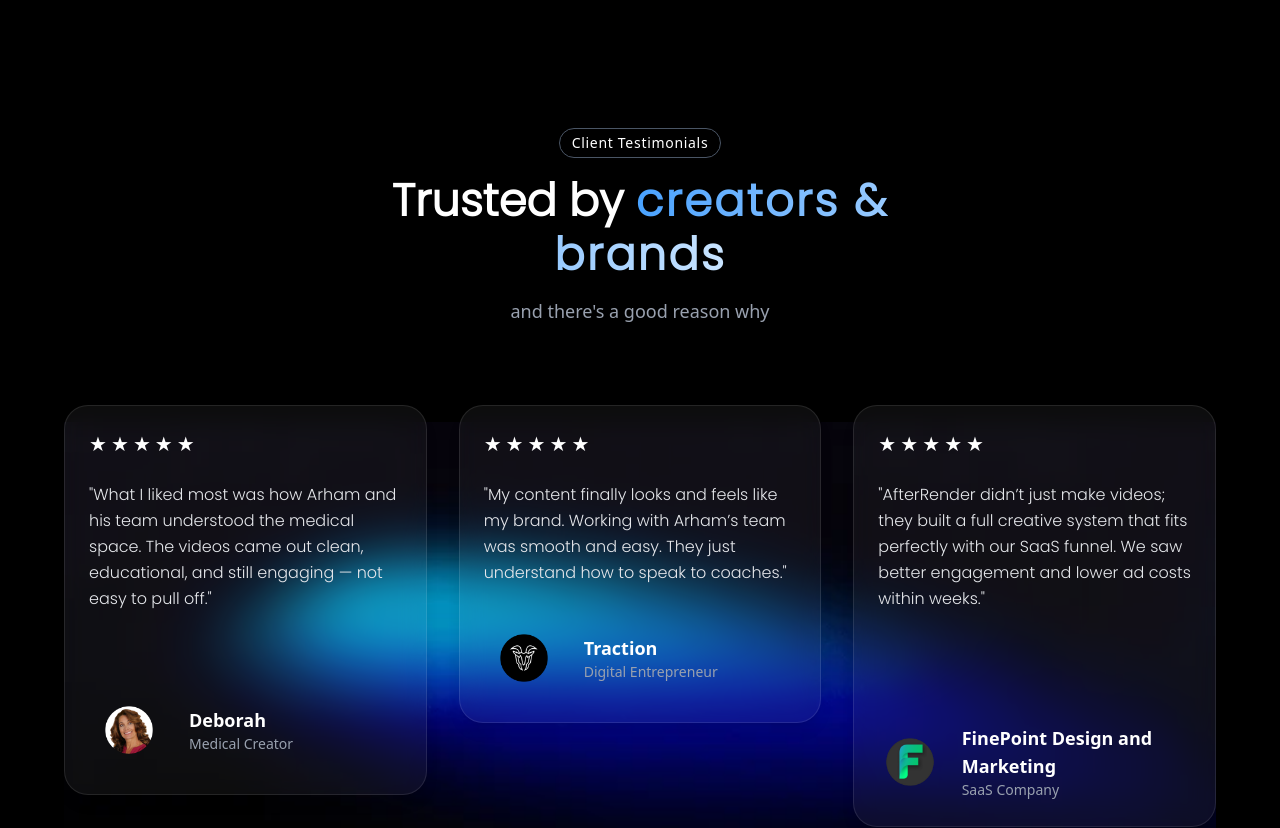
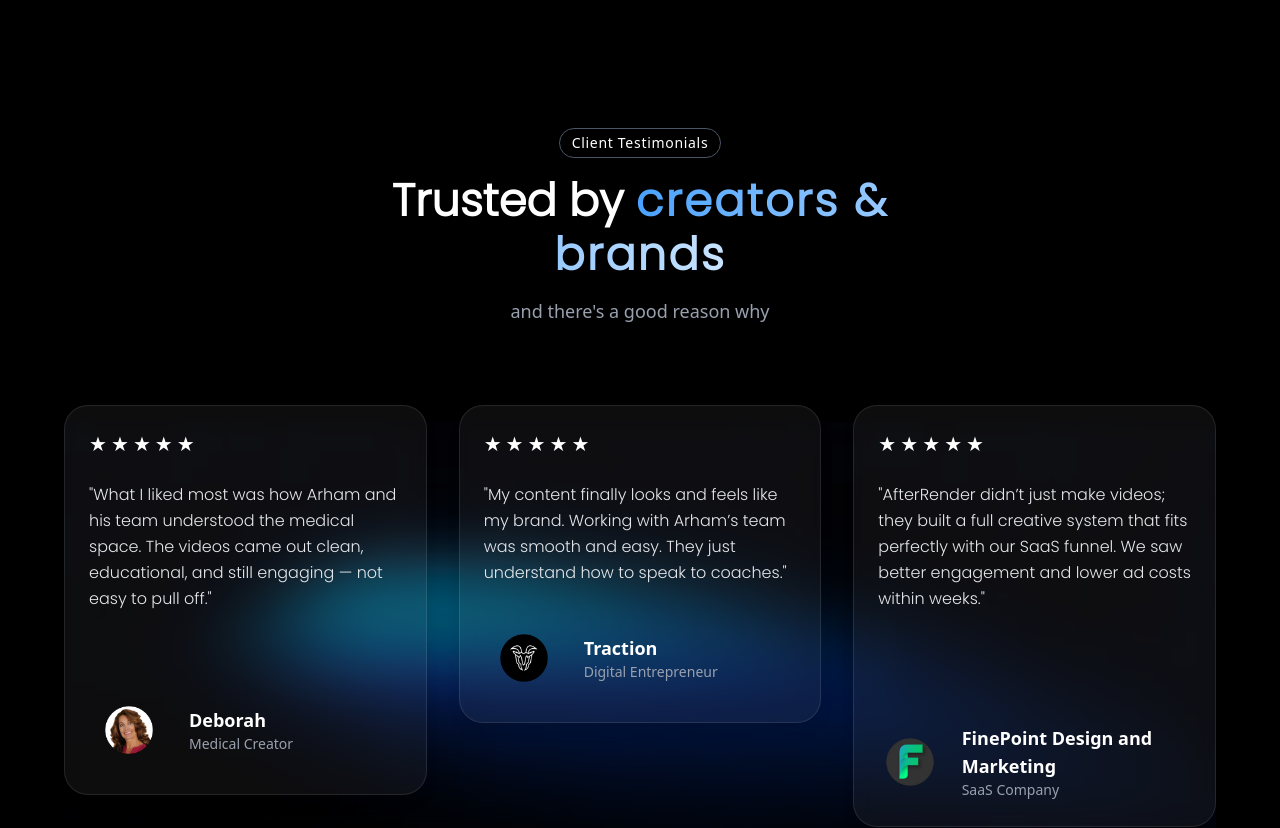
Before and after one commit to afterrender1/afterrenderweb, a Next.js app: page /social-media in a window 1280 px wide. Shown: the part 3440-4268 px from the top of the page. Built offline with nearby package versions, Linux system fonts and the light colour scheme.

Commit message:
next to afterrender

```diff
--- a/app/layout.js
+++ b/app/layout.js
@@ -12,7 +12,7 @@ const geistMono = Geist_Mono({
 });
 
 export const metadata = {
-  title: "Create Next App",
+  title: "AfterRender",
   description: "Generated by create next app",
 };
 
--- a/components/Testimonials.jsx
+++ b/components/Testimonials.jsx
@@ -101,7 +101,7 @@ const testimonials = [
     >
       <div className="absolute inset-0 "></div>
       <div className="relative max-w-6xl mx-auto z-10 bg-no-repeat bg-contain bg-center "  style={{
-        backgroundImage: "url('/images/herobg.png')",
+        backgroundImage: "url('/images/casebg.png')",
       }}>
         {/* Heading */}
         <div className="text-center mb-20">
```
